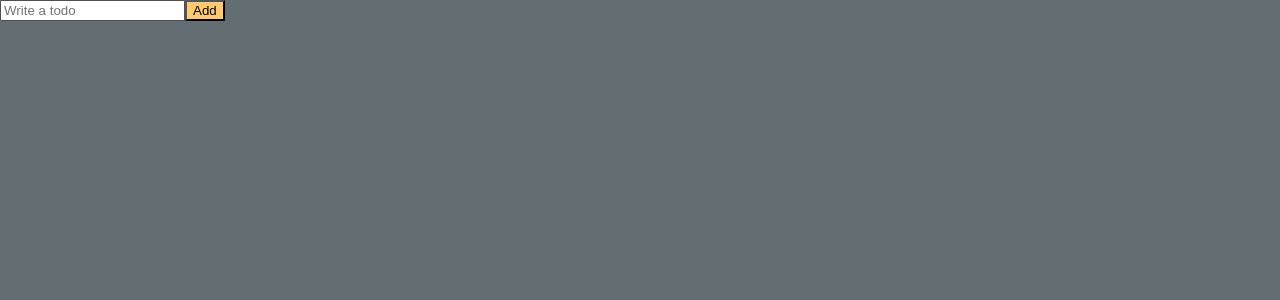
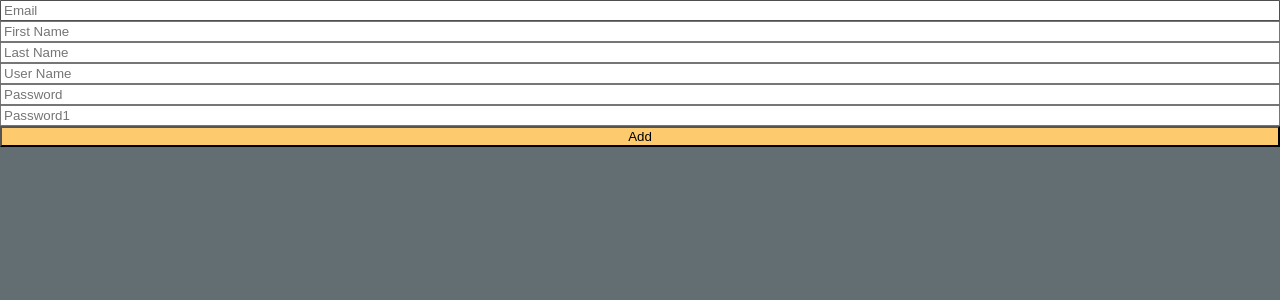
Before and after one commit to onetuks/todolist, a React (Create React App) app: page / in a window 1280 px wide. Shown: the top 300 px of the page. Built offline with nearby package versions, Linux system fonts and the light colour scheme.

Commit message:
#6.6 Forms #6.7 Form Validation

```diff
--- a/package.json
+++ b/package.json
@@ -12,6 +12,7 @@
     "@types/react-dom": "^18.0.11",
     "react": "^18.2.0",
     "react-dom": "^18.2.0",
+    "react-hook-form": "^7.43.7",
     "react-router-dom": "^6.4.2",
     "react-scripts": "5.0.1",
     "styled-components": "^5.3.9",
--- a/src/TodoList.tsx
+++ b/src/TodoList.tsx
@@ -1,26 +1,61 @@
 import { useState } from "react";
+import { useForm } from "react-hook-form";
+
+// * React Hook Form 추가로 폐기
+// function TodoList() {
+//     const [todo, setTodo] = useState("");
+//     const onChange = (event: React.FormEvent<HTMLInputElement>) => {
+//         const {
+//             currentTarget: { value },
+//         } = event;
+//         setTodo(value);
+//         // console.log("onChange -> ", todo)
+//     };
+//     const onSubmit = (event: React.FormEvent<HTMLFormElement>) => {
+//         event.preventDefault();
+//         // console.log(todo);
+//     };
+
+//     return (
+//         <div>
+//             <form onSubmit={onSubmit}>
+//                 <input value={todo} onChange={onChange} placeholder="Write a todo"/>
+//                 <button>Add</button>
+//             </form>
+//         </div>
+//     );
+// }
 
 function TodoList() {
-    const [todo, setTodo] = useState("");
-    const onChange = (event: React.FormEvent<HTMLInputElement>) => {
-        const {
-            currentTarget: { value },
-        } = event;
-        setTodo(value);
-        // console.log("onChange -> ", todo)
+    const { register, handleSubmit, formState } = useForm();
+    const onValid = (data: any) => {
+        console.log("onValid : ", data);
     };
-    const onSubmit = (event: React.FormEvent<HTMLFormElement>) => {
-        event.preventDefault();
-        // console.log(todo);
-    };
+    console.log("Err : ", formState.errors);
 
     return (
-        <div>
-            <form onSubmit={onSubmit}>
-                <input value={todo} onChange={onChange} placeholder="Write a todo"/>
+        <>
+            <form
+                style={{display:"flex", flexDirection: "column"}}
+                onSubmit={handleSubmit(onValid)}
+            >
+                <input {...register("email", {required: true})} placeholder="Email"/>
+                <input {...register("firstName", {required: true})} placeholder="First Name"/>
+                <input {...register("lastName", {required: true})} placeholder="Last Name"/>
+                <input {...register("userName", {required: true})} placeholder="User Name"/>
+                <input {...register("password", {
+                    required: "Password is empty!",
+                    })} placeholder="Password"/>
+                <input {...register("password1", {
+                    required: true,
+                    minLength: {
+                        value: 5,
+                        message: "Your password is too short."
+                    }
+                    })} placeholder="Password1"/>
                 <button>Add</button>
             </form>
-        </div>
+        </>
     );
 }
 export default TodoList;
--- a/src/index.tsx
+++ b/src/index.tsx
@@ -9,9 +9,11 @@
   document.getElementById("root") as HTMLElement
 );
 root.render(
-  <React.StrictMode>
+  // <React.StrictMode>
+  <>
     <ThemeProvider theme={theme}>
       <RouterProvider router={Router} />
     </ThemeProvider>
-  </React.StrictMode>
+  </>
+  // </React.StrictMode>
 );
```
Also changed, not shown: 1 other file (tests, documents, lock files or other folders).
